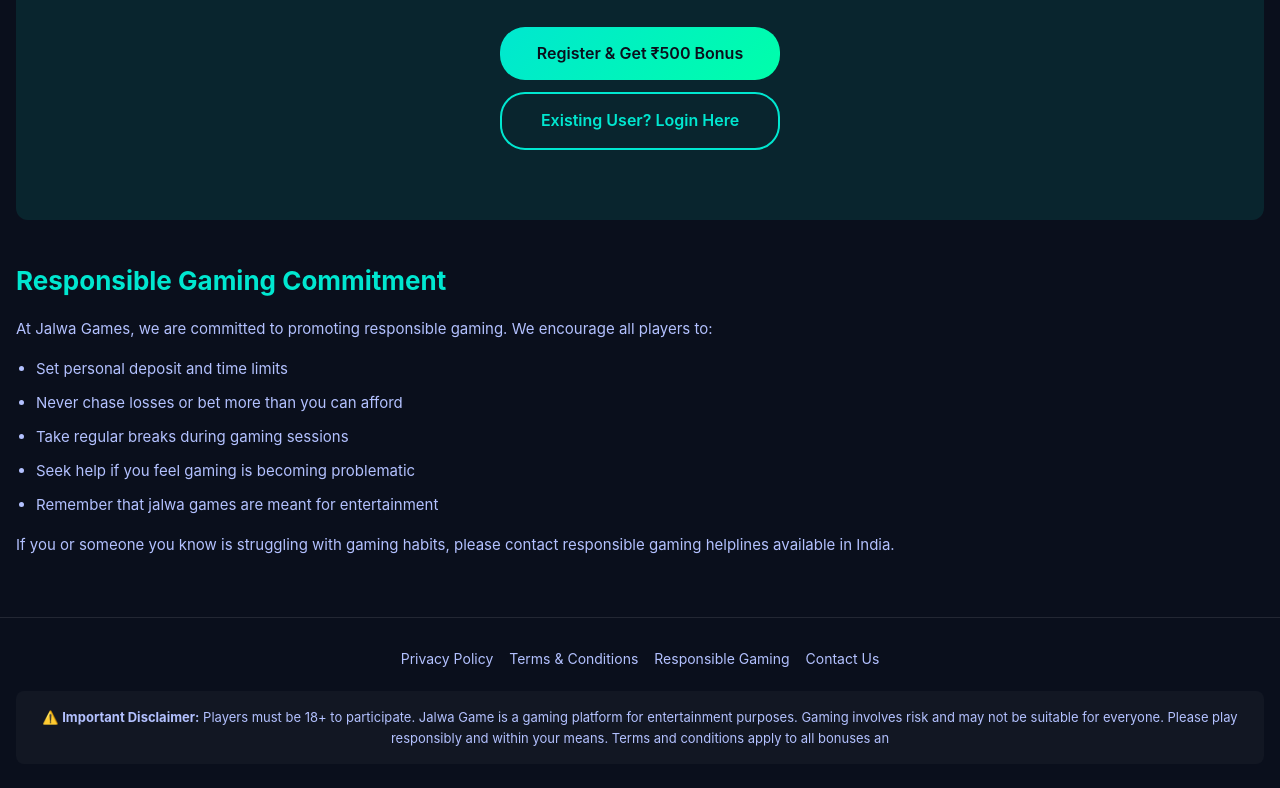
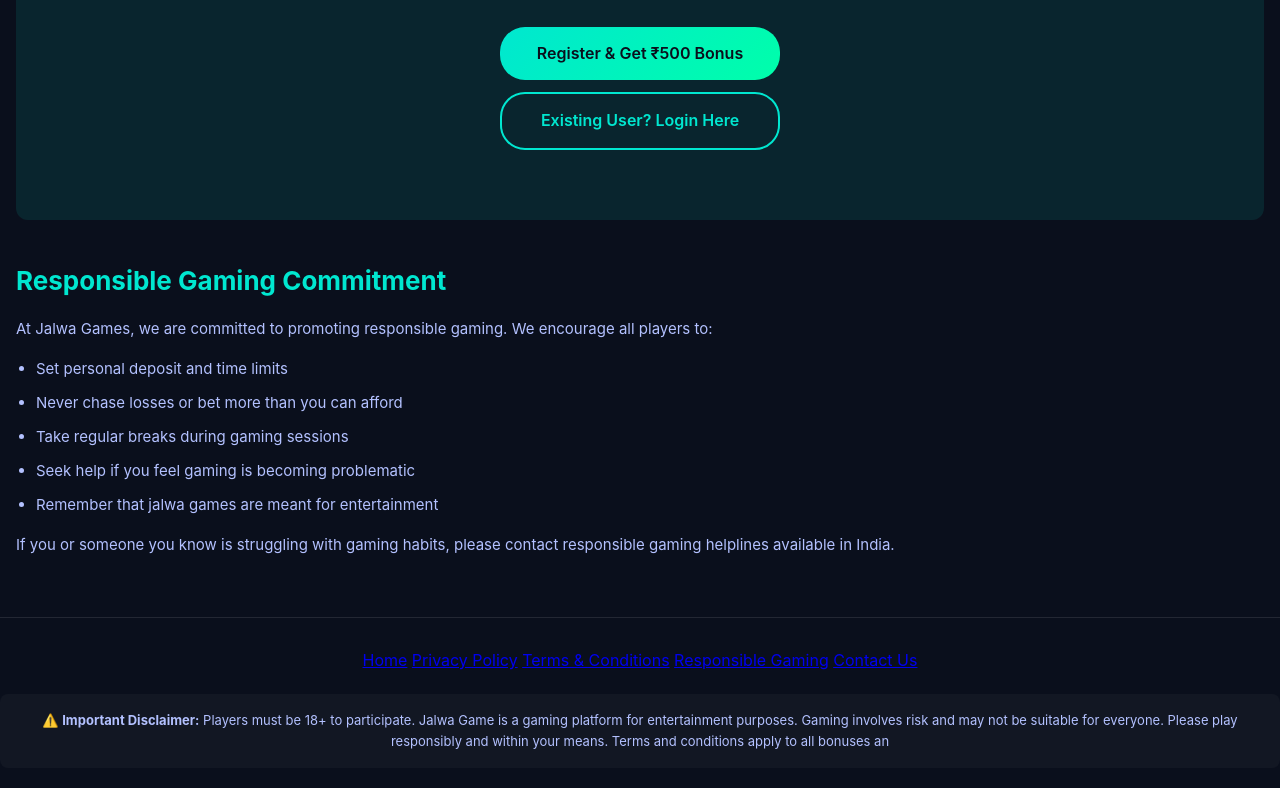
Before and after one commit to unknitin07/seo-jalwa-, a plain HTML site: page index.html in a window 1280 px wide. Shown: the part 8508-9296 px from the top of the page. Drawn offline with Linux system fonts and the light colour scheme.

Commit message:
Update index.html

```diff
--- a/index.html
+++ b/index.html
@@ -676,12 +676,12 @@
   <!-- Footer -->
   <footer>
     <div class="container">
-      <div class="footer-links">
-        <a href="#">Privacy Policy</a>
-        <a href="#">Terms & Conditions</a>
-        <a href="#">Responsible Gaming</a>
-        <a href="#">Contact Us</a>
-      </div>
+      <a href="https://jalwagamee.netlify.app">Home</a>
+        <a href="https://jalwagamee.netlify.app/privacy.html">Privacy Policy</a>
+        <a href="https://jalwagamee.netlify.app/terms.html">Terms & Conditions</a>
+        <a href="https://jalwagamee.netlify.app/responsible.html">Responsible Gaming</a>
+        <a href="https://jalwagamee.netlify.app/contact.html">Contact Us</a>
+    </div>
 
       <div class="disclaimer">
         <p>⚠️ <strong>Important Disclaimer:</strong> Players must be 18+ to participate. Jalwa Game is a gaming platform for entertainment purposes. Gaming involves risk and may not be suitable for everyone. Please play responsibly and within your means. Terms and conditions apply to all bonuses an
```
